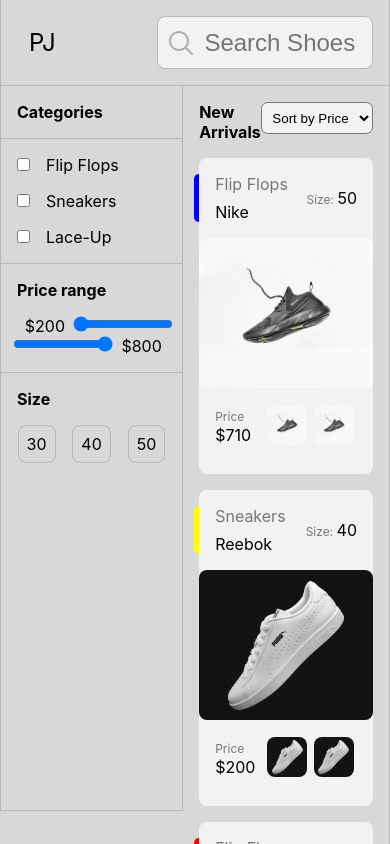
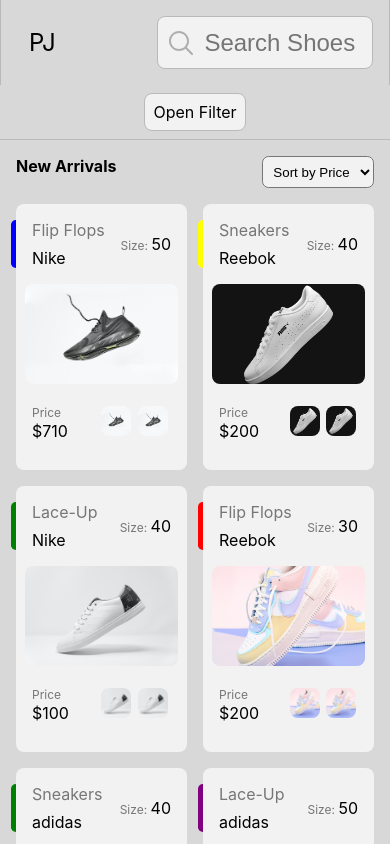
Before and after one commit to prem-jethwa/finch, a React (Create React App) app: page / in a window 390 px wide. Shown: the top 844 px of the page. Built offline with nearby package versions, Linux system fonts and the light colour scheme.

Commit message:
Responsive for card, MainCon, filter added

```diff
--- a/src/components/card.module.css
+++ b/src/components/card.module.css
@@ -75,3 +75,14 @@
   font-size: 12px;
   color: var(--primary-gray);
 }
+
+@media only screen and (max-width: 768px) {
+  .card__curr-img {
+    width: 90%;
+    height: 100px;
+  }
+  .card__content-images img {
+    width: 30px;
+    height: 30px;
+  }
+}
--- a/src/components/container/MainContainer.js
+++ b/src/components/container/MainContainer.js
@@ -6,10 +6,15 @@
 
 function MainContainer({ onFilterChange }) {
   const [filteredObj, setFilteredObj] = useState({});
+  const [isFilterOpen, setIsFilterOpen] = useState(false);
 
   useEffect(() => {
     onFilterChange(filteredObj);
   }, [filteredObj]);
+
+  useEffect(() => {
+    window.innerWidth < 768 && setIsFilterOpen(false);
+  }, [window.innerWidth > 768]);
 
   const handleFilterChange = (e) => {
     setFilteredObj({ ...filteredObj, ...e });
@@ -17,12 +22,20 @@
 
   return (
     <div className={classes["main-container"]}>
+      {window.innerWidth > 768 || isFilterOpen ? (
         <FilterSideBar
           minPriceRange={200}
           maxPriceRange={800}
           shoeSizes={[30, 40, 50]}
           onFilterSideBarChange={handleFilterChange}
         />
+      ) : null}
+      <div
+        className={classes["main-container--filter-dropdown"]}
+        onClick={() => setIsFilterOpen(!isFilterOpen)}
+      >
+        {!isFilterOpen ? "Open" : "Close"} Filter
+      </div>
       <MainSection onSortByPriceChange={handleFilterChange} />
     </div>
   );
--- a/src/components/container/mainContainer.module.css
+++ b/src/components/container/mainContainer.module.css
@@ -1,3 +1,23 @@
 .main-container {
   display: flex;
 }
+
+.main-container--filter-dropdown {
+  display: none;
+  margin: 0.5em auto;
+  padding: 0.5em;
+  background: var(--primary-white);
+  border-radius: 0.5em;
+  border: var(--primary-border);
+
+  cursor: pointer;
+}
+
+@media (max-width: 768px) {
+  .main-container {
+    flex-direction: column;
+  }
+  .main-container--filter-dropdown {
+    display: block;
+  }
+}
--- a/src/components/filterSideBar.module.css
+++ b/src/components/filterSideBar.module.css
@@ -88,3 +88,29 @@
   padding: 0.5em;
   border-radius: 0.5em;
 }
+
+@media (max-width: 768px) {
+  .filter-sidebar {
+    flex-direction: row;
+
+    max-width: calc(100%);
+    min-height: 200px;
+  }
+  .filter-sidebar__categories {
+    max-width: 170px;
+  }
+
+  .filter-sidebar__sizes-headline,
+  .filter-sidebar__range-headline {
+    border: none;
+    border-bottom: var(--primary-border);
+    border-left: var(--primary-border);
+  }
+
+  .filter-sidebar__range-inputs {
+    margin: 1em auto;
+  }
+  .filter-sidebar__sizes-grid {
+    margin: var(--primary-padding) 0;
+  }
+}
--- a/src/components/mainSection.module.css
+++ b/src/components/mainSection.module.css
@@ -27,9 +27,9 @@
   gap: var(--primary-padding);
 }
 
-@media only screen and (max-width: 620px) {
+@media only screen and (max-width: 768px) {
   .main-section__cards {
-    grid-template-columns: 1fr;
+    grid-template-columns: repeat(auto-fit, minmax(150px, 1fr));
   }
   .sub-header {
     max-width: calc(100% - 2rem);
```
Lines whose indentation alone changed are shown as unchanged.
